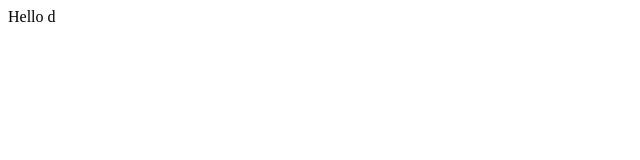
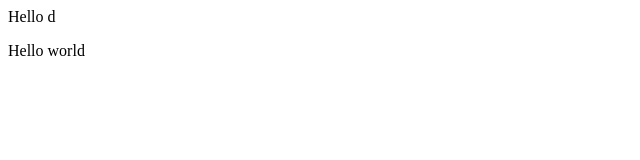
Before and after one commit to nikitakumaridubey23/Nick, a plain HTML site: page index.html in a window 1280 px wide. Shown: the full height of the page, 0-640 px from the left. Drawn offline with Linux system fonts and the light colour scheme.

Commit message:
new file

```diff
--- a/index.html
+++ b/index.html
@@ -1 +1,2 @@
 <p>Hello d</p>
+<p2> Hello world</p2>
```
